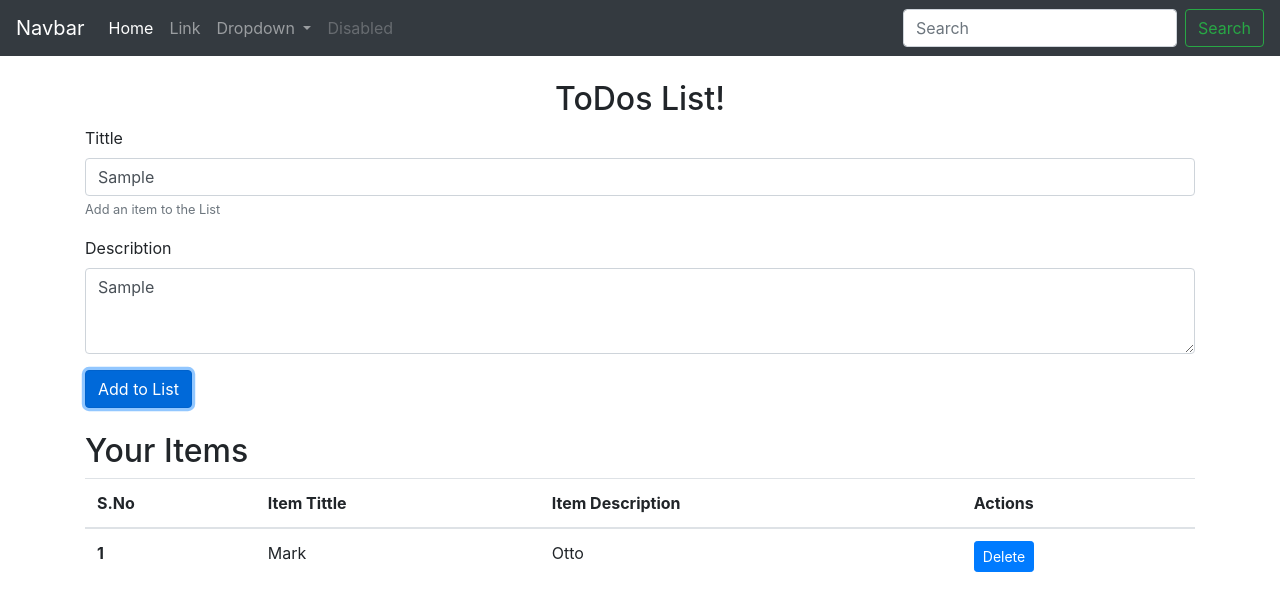
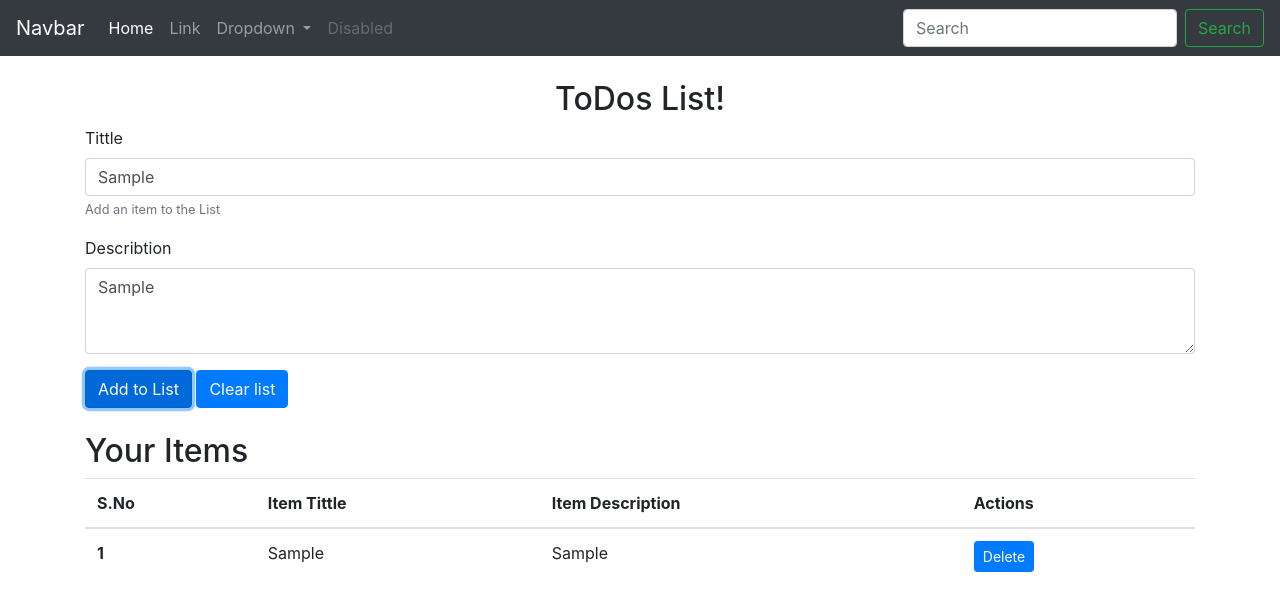
Before and after one commit to Asadullah007/JavaScript-, a plain HTML site: page index.html in a window 1280 px wide. Both pictures are taken after typing "Sample", "Sample" into the empty fields and a click on the button "Add to List". Drawn offline with nearby package versions, Linux system fonts and the light colour scheme.

Commit message:
clear button added

```diff
--- a/index.html
+++ b/index.html
@@ -60,12 +60,14 @@
           <small id="emailHelp" class="form-text text-muted">Add an item to the List</small>
         </div>
         <div class="form-group">
-          <label for="describtion">Describtion</label>
-          <textarea type="text" class="form-control" id="title" rows="3"></textarea>
+          <label for="description">Describtion</label>
+          <textarea type="text" class="form-control" id="description" rows="3"></textarea>
         </div>
 
 
         <button type="submit" id="add" class="btn btn-primary">Add to List</button>
+
+        <button  id="clear" class="btn btn-primary" onclick="clearStorage()">Clear list</button>
 
 
     <div id="items" class="my-4">
@@ -79,7 +81,7 @@
                 <th scope="col">Actions</th>
               </tr>
             </thead>
-            <tbody>
+            <tbody id="tableBody">
               <tr>
                 <th scope="row">1</th>
                 <td>Mark</td>
@@ -107,22 +109,23 @@
     <script src="https://stackpath.bootstrapcdn.com/bootstrap/4.5.0/js/bootstrap.min.js" integrity="sha384-OgVRvuATP1z7JjHLkuOU7Xw704+h835Lr+6QL9UvYjZE3Ipu6Tp75j7Bh/kR0JKI" crossorigin="anonymous"></script>
     <script>
         function getAndUpdate(){
-            console.log("Updating List....");
-            tit= document.getElementById('title').value;
-            desc = document.getElementById("description").value;
+            console.log("Updating List...");
+            tit = document.getElementById('title').value;
+            desc = document.getElementById('description').value;
             if (localStorage.getItem('itemsJson')==null){
                 itemJsonArray = [];
-                itemJsonArray.push([tit,desc]);
-                localStorage.setItem('itemsJson',JSON.stringify(itemJsonArray))
+                itemJsonArray.push([tit, desc]);
+                localStorage.setItem('itemsJson', JSON.stringify(itemJsonArray))
             }
             else{
-                itemJsonArrayStr= = localStorage.getItem('itemJson');
-                itemJsonArray=Json.parse(itemJsonArray);
-                itemJsonArray.push([tit,desc]);
-                localStorage.setItem('itemJson',JSON.stringify(itemJsonArray))
+                itemJsonArrayStr = localStorage.getItem('itemsJson')
+                itemJsonArray = JSON.parse(itemJsonArrayStr);
+                itemJsonArray.push([tit, desc]);
+                localStorage.setItem('itemsJson', JSON.stringify(itemJsonArray))
             }
             update();
         }
+
         function update(){
             if (localStorage.getItem('itemsJson')==null){
                 itemJsonArray = [];
@@ -131,13 +134,12 @@
             else{
                 itemJsonArrayStr = localStorage.getItem('itemsJson')
                 itemJsonArray = JSON.parse(itemJsonArrayStr);
-
             }
-
-        let tableBody = document.getElementById('tableBody');
+            // Populate the table
+            let tableBody = document.getElementById("tableBody");
             let str = "";
-        itemJsonArray.array.forEach(element, index) => {
-            str +=`
+            itemJsonArray.forEach((element, index) => {
+                str += `
                 <tr>
                 <th scope="row">${index + 1}</th>
                 <td>${element[0]}</td>
@@ -167,7 +169,6 @@
             update()
             }
         }
-
     </script>
   </body>
 </html>
```
Lines whose indentation alone changed are shown as unchanged.
